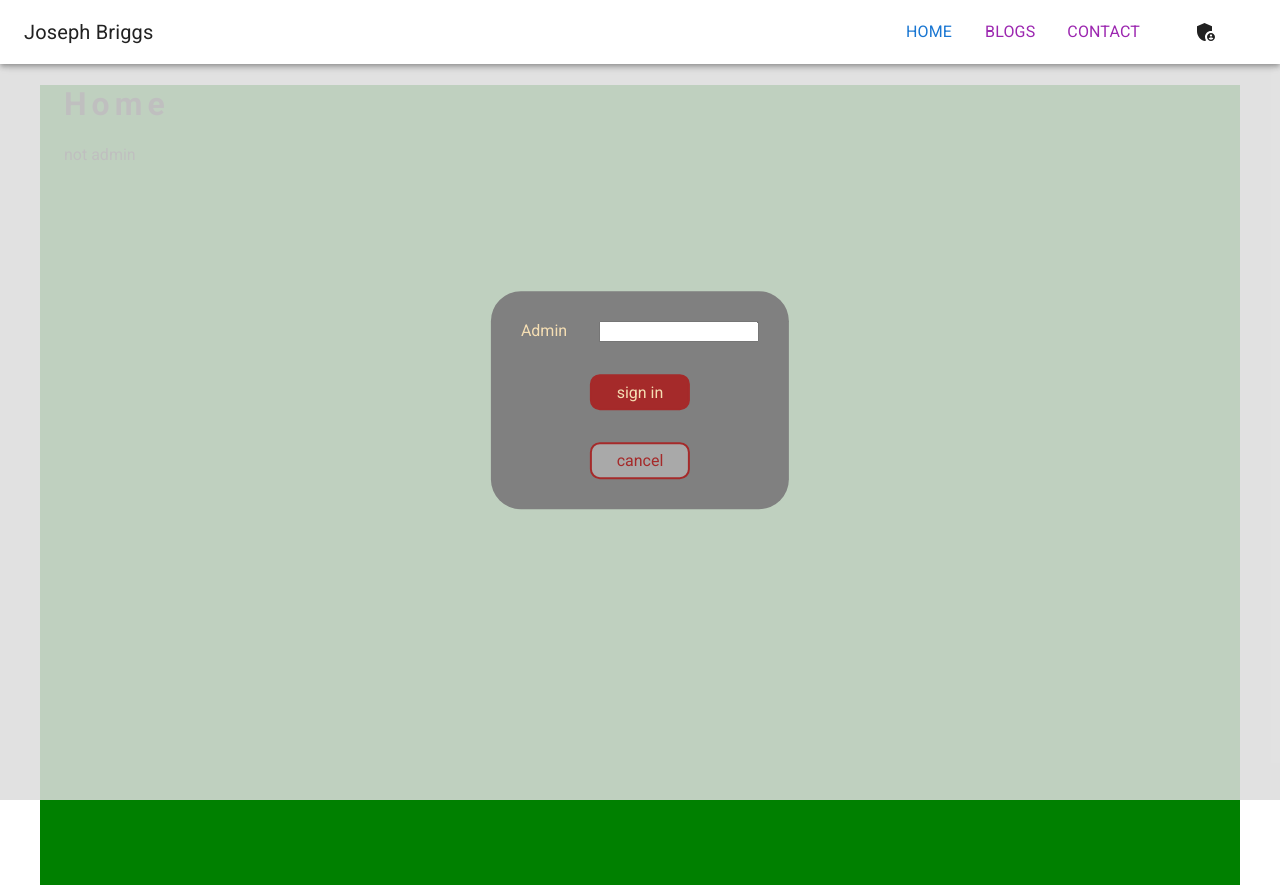
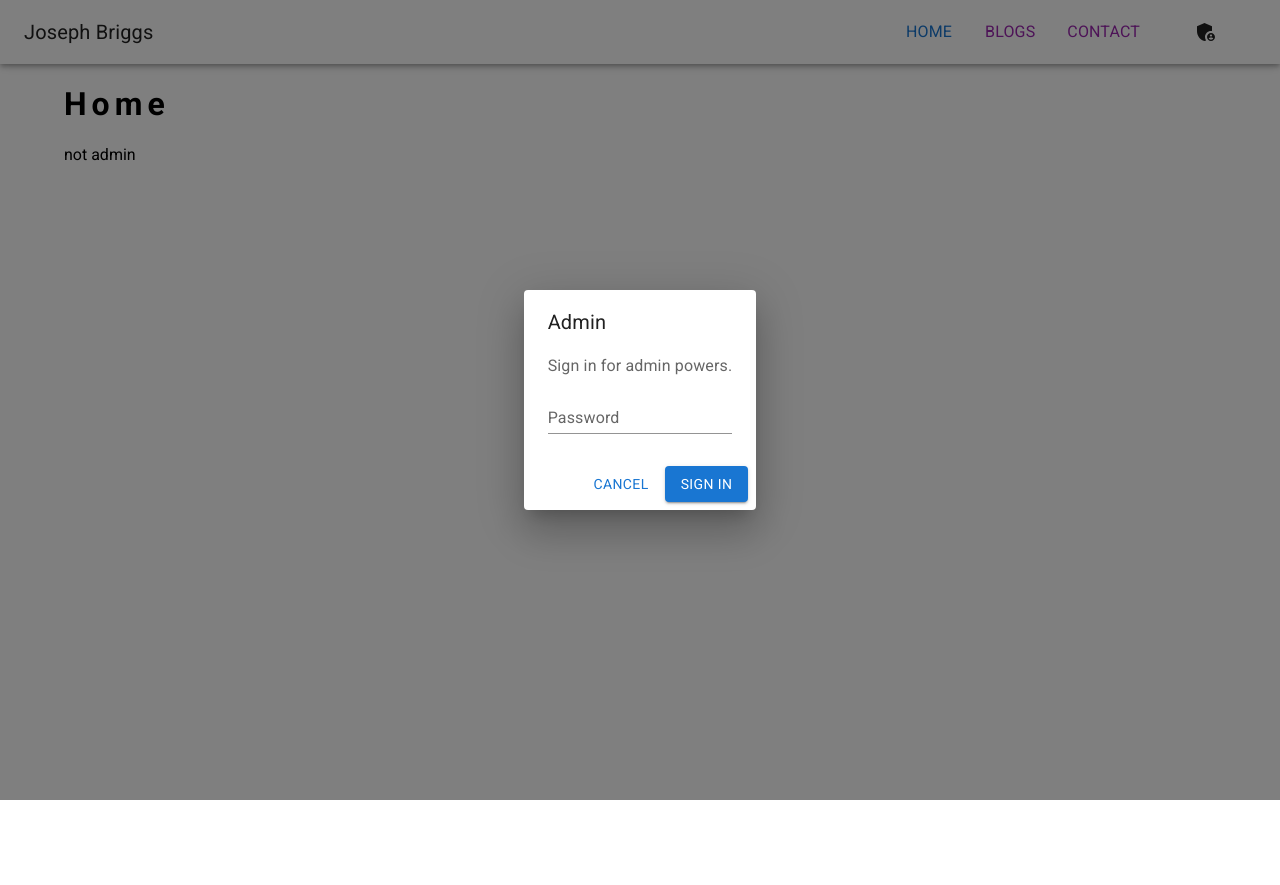
Before and after one commit to jhb123/react-blog-experiment, a React (Create React App) app in the folder frontend/: page / in a window 1280 px wide. Both pictures are taken after a click on the button 1206 px from the left and 32 px from the top of the page. Built offline with nearby package versions, Linux system fonts and the light colour scheme.

Commit message:
makes sign in stuff mui

```diff
--- a/frontend/src/components/AdminForm.js
+++ b/frontend/src/components/AdminForm.js
@@ -1,8 +1,16 @@
-
+// import * as React from 'react';
 import { useState, useContext } from "react";
+import Button from '@mui/material/Button';
 import axios from "axios";
 import { AdminContext } from "../pages/Layout";
 import {instance} from "../requests/admin"
+import Typography from '@mui/material/Typography';
+import Dialog from '@mui/material/Dialog';
+import DialogActions from '@mui/material/DialogActions';
+import DialogContent from '@mui/material/DialogContent';
+import DialogContentText from '@mui/material/DialogContentText';
+import DialogTitle from '@mui/material/DialogTitle';
+import TextField from '@mui/material/TextField';
 
 const LabeledField = ({type, name, label, onChange}) => {
   return (
@@ -14,22 +22,30 @@ const LabeledField = ({type, name, label, onChange}) => {
 }
 
 
-const AdminForm = ({handleAdminToggle, handleToggleShowAdminPage}) => {
+const AdminForm = ({open, setOpen}) => {
 
   const [password, setPassword] = useState("")
   const handleSetPassword = (event) => {
     setPassword((password) => event.target.value)
   }
-
   const [isErr, setIsErr] = useState(false)
-
   const [isAdmin, setIsAdmin] = useContext(AdminContext);
 
+  // const [open, setOpen] = useState(false);
+
+  // const handleClickOpen = () => {
+  //   setOpen(true);
+  // };
+
+  const handleClose = () => {
+    setIsErr(false)
+    setOpen(false);
+  };
 
   const admin_req = (input_password) =>
     axios.post('/admin_login', {password: input_password})
       .then(function (response) {
-        handleToggleShowAdminPage();
+        setOpen(false);
         setIsAdmin(true);
         setIsErr(false);
         console.log(response.data)
@@ -43,16 +59,39 @@ const AdminForm = ({handleAdminToggle, handleToggleShowAdminPage}) => {
 
 
   return (
-    <div className="scrim">
-      <div className="admin-control">
-      <div className="background admin-form">
-      <LabeledField label="Admin" type="text" name = "password" onChange={handleSetPassword}/>
-      { isErr ? <p1>Error logging in</p1> : null}
-      <button className="primary" onClick={() => admin_req(password)}>sign in</button>
-      <button className="secondary" onClick={handleToggleShowAdminPage}>cancel</button>
-      </div>
-      </div>
-     </div>
+    <Dialog open={open} onClose={handleClose}>
+        <DialogTitle>Admin</DialogTitle>
+        <DialogContent>
+          <DialogContentText>
+            Sign in for admin powers.
+          </DialogContentText>
+          <TextField
+            autoFocus
+            margin="dense"
+            id="name"
+            label="Password"
+            type="password"
+            fullWidth
+            variant="standard"
+            onChange={handleSetPassword}
+            error={isErr}
+          />
+        </DialogContent>
+        <DialogActions>
+          <Button onClick={handleClose}>Cancel</Button>
+          <Button onClick={() => admin_req(password)} variant="contained">Sign in</Button>
+        </DialogActions>
+      </Dialog>
+    // <div className="scrim">
+    //   <div className="admin-control">
+    //   <div className="background admin-form">
+    //   <LabeledField label="Admin" type="text" name = "password" onChange={handleSetPassword}/>
+    //   { isErr ? <p1>Error logging in</p1> : null}
+    //   <button className="primary" onClick={() => admin_req(password)}>sign in</button>
+    //   <button className="secondary" onClick={handleToggleShowAdminPage}>cancel</button>
+    //   </div>
+    //   </div>
+    //  </div>
   );
 };
 
--- a/frontend/src/components/Banner.js
+++ b/frontend/src/components/Banner.js
@@ -26,7 +26,7 @@ const BannerButton = ({to, children, ...props}) => {
 }
 
 
-const Banner = ({handleAdminToggle}) => {
+const Banner = ({handleShowAdminLogin}) => {
   return (
     <Box sx={{ flexGrow: 1 }}>
       <AppBar position="sticky" color="background">
@@ -37,7 +37,7 @@ const Banner = ({handleAdminToggle}) => {
           <BannerButton to = {route.HomeRoute.path}>{route.HomeRoute.name}</BannerButton>
           <BannerButton to = {route.BlogRoute.path}>{route.BlogRoute.name}</BannerButton>
           <BannerButton to = {route.ContactRoute.path}>{route.ContactRoute.name}</BannerButton>
-          <IconButton color="inherit" onClick={handleAdminToggle}>
+          <IconButton color="inherit" onClick={handleShowAdminLogin}>
             <AdminPanelSettingsIcon />
           </IconButton>
         </Toolbar>
--- a/frontend/src/pages/Layout.js
+++ b/frontend/src/pages/Layout.js
@@ -16,23 +16,20 @@ const Layout = () => {
   // temporary debug stuff
   const [isAdmin, setIsAdmin] = useState(false)
   const handlesetIsAdmin = (val) => {
-    setIsAdmin((showingAdminPage) => val)
+    setIsAdmin(val)
   }
 
   const [showingAdminPage, setShowingAdminPage] = useState(false)
-  const handleToggleShowAdminPage = () => {
-    setShowingAdminPage((showingAdminPage) => !showingAdminPage)
-  }
+
 
   return (
     <>
       <AdminContext.Provider value={[isAdmin, handlesetIsAdmin]}>
-        {showingAdminPage ? <AdminForm handleToggleShowAdminPage={handleToggleShowAdminPage}/> : ""}
-        <Banner  handleAdminToggle={handleToggleShowAdminPage}/>
-        <Container sx={{bgcolor:"green", height : "100vh"}}>
+        <Banner handleShowAdminLogin={setShowingAdminPage}/>
+        <AdminForm open={showingAdminPage} setOpen={setShowingAdminPage}/>
+        <Container sx={{height : "100vh"}}>
             <Outlet />
             {isAdmin ? <p1>is admin</p1> : <p1>not admin</p1>}
-            {isAdmin ? <button className="primary" onClick={secured_test}>secured</button> : ""}
         </Container>
       </AdminContext.Provider>
     </>
```
